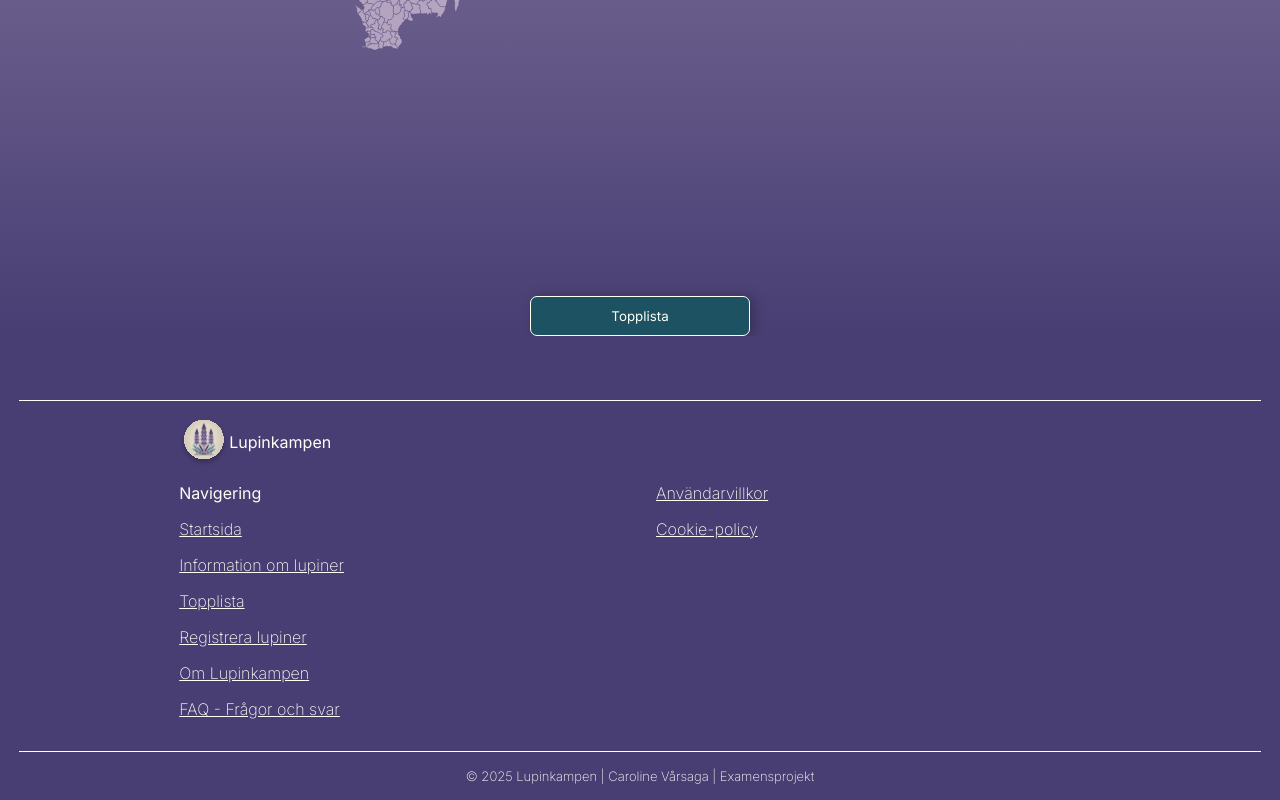
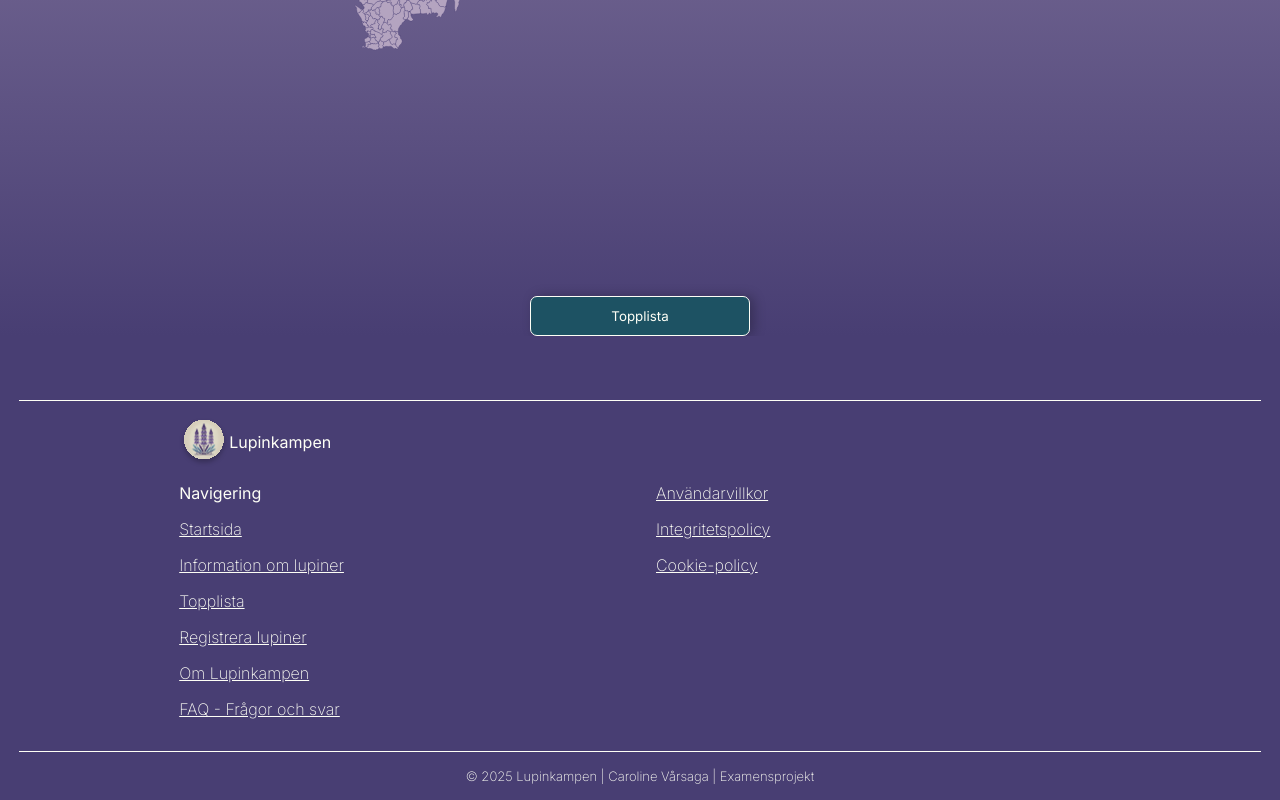
Before and after one commit to CarolineVarsaga/lupinkampen, a React (Vite) app in the folder client/: page / in a window 1280 px wide. Shown: the part 2064-2864 px from the top of the page. Built offline with nearby package versions, Linux system fonts and the light colour scheme; no server answers.

Commit message:
:sparkles: adds privacy policy link

```diff
--- a/client/src/components/Footer.tsx
+++ b/client/src/components/Footer.tsx
@@ -22,6 +22,9 @@ const Footer = () => {
             <Link to="/villkor" className="footer-user-terms">
               Användarvillkor
             </Link>
+            <Link to="/integritetspolicy" className="footer-user-terms">
+              Integritetspolicy
+            </Link>
             <Link to="/policy" className="footer-cookie-policy">
               Cookie-policy
             </Link>
```
